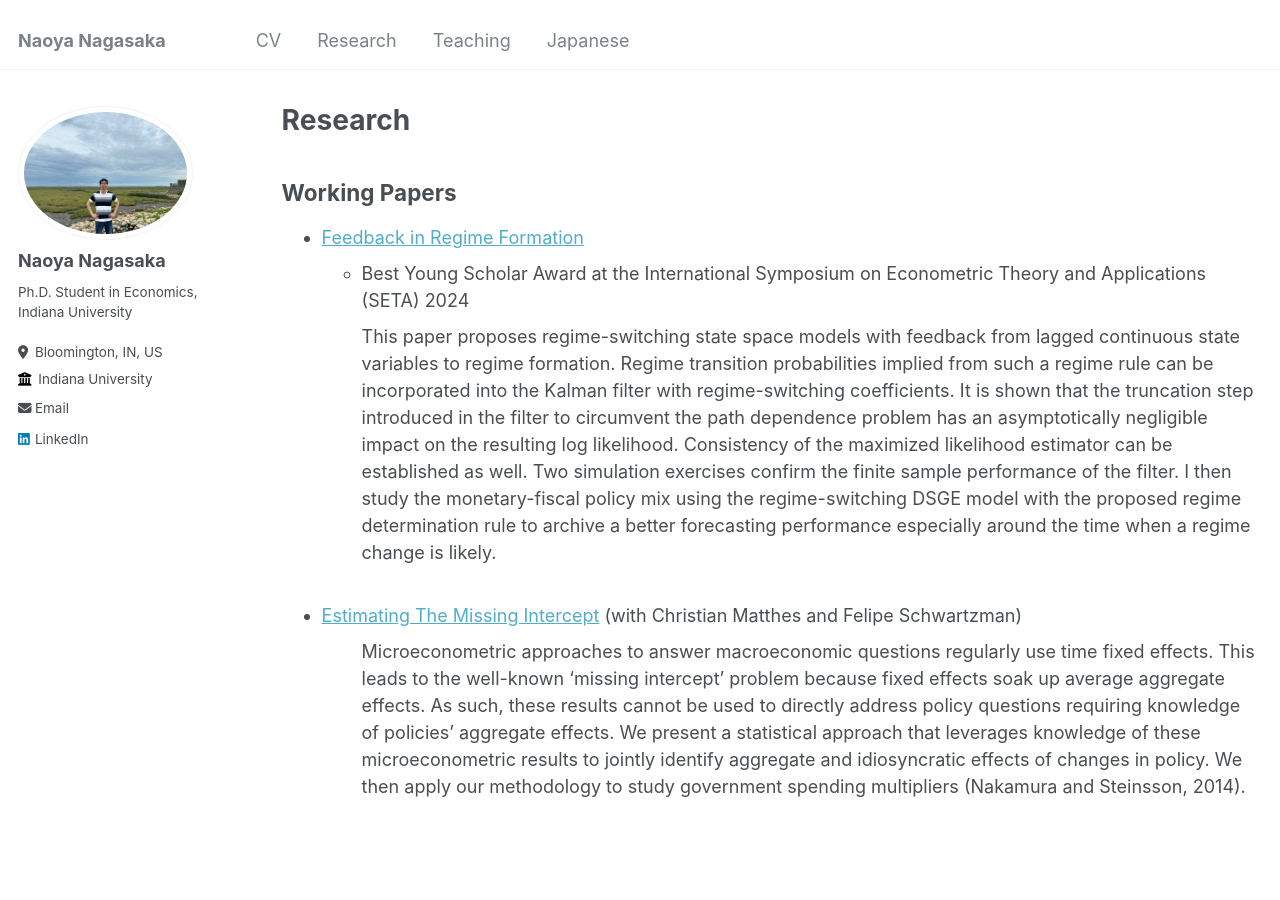
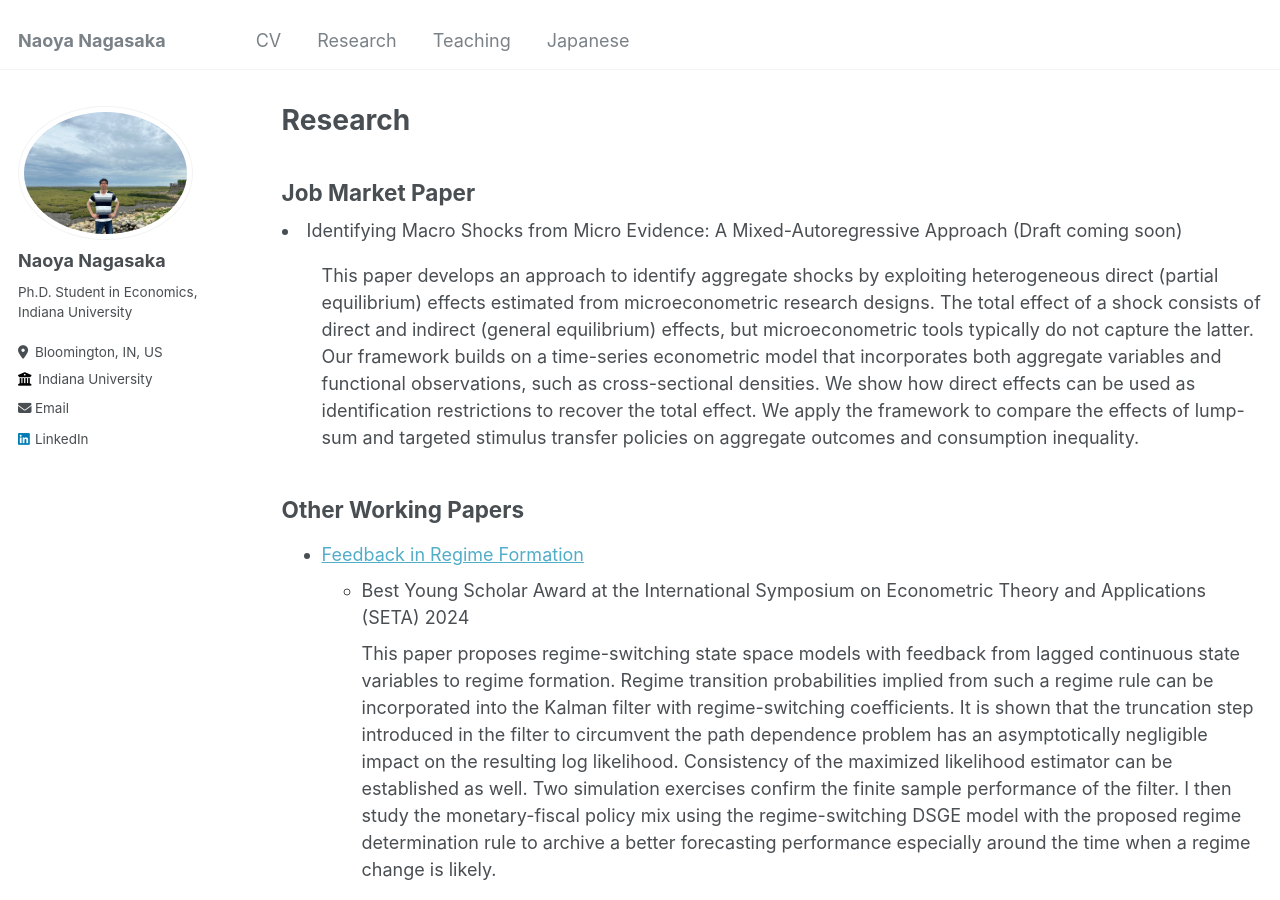
Before and after one commit to naonagas/naonagas.github.io, a Jekyll site: the page built from _pages/research.html, in a window 1280 px wide and 900 px high. Built offline with Jekyll 4.4.1, drawn with Linux system fonts in a browser that asks for light colours.

Commit message:
Update research.html

```diff
--- a/_pages/research.html
+++ b/_pages/research.html
@@ -5,9 +5,13 @@ permalink: /research/
 author_profile: true
 
 ---
+<h2> Job Market Paper </h2>
+<li> Identifying Macro Shocks from Micro Evidence: A Mixed-Autoregressive Approach (Draft coming soon) </li>
+    <ol style="list-style: none">
+        <li> This paper develops an approach to identify aggregate shocks by exploiting heterogeneous direct (partial equilibrium) effects estimated from microeconometric research designs. The total effect of a shock consists of direct and indirect (general equilibrium) effects, but microeconometric tools typically do not capture the latter. Our framework builds on a time-series econometric model that incorporates both aggregate variables and functional observations, such as cross-sectional densities. We show how direct effects can be used as identification restrictions to recover the total effect. We apply the framework to compare the effects of lump-sum and targeted stimulus transfer policies on aggregate outcomes and consumption inequality. </li>
+    </ol>
 
-
-<h2> Working Papers </h2>
+<h2> Other Working Papers </h2>
 <ul>
     <li> <a href="https://naonagas.github.io/files/feedback_regime.pdf">Feedback in Regime Formation</a> </li>
     <ul>
```
